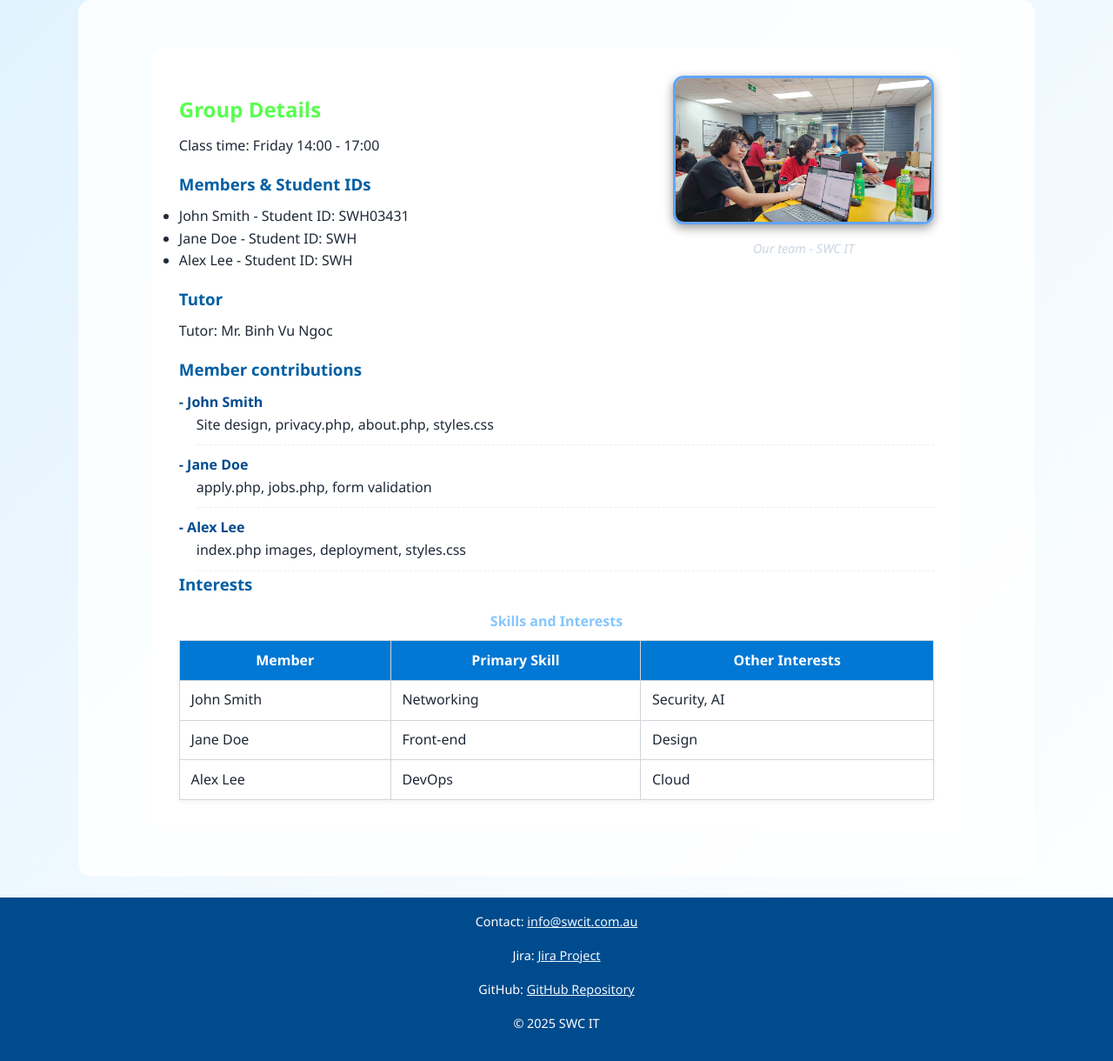
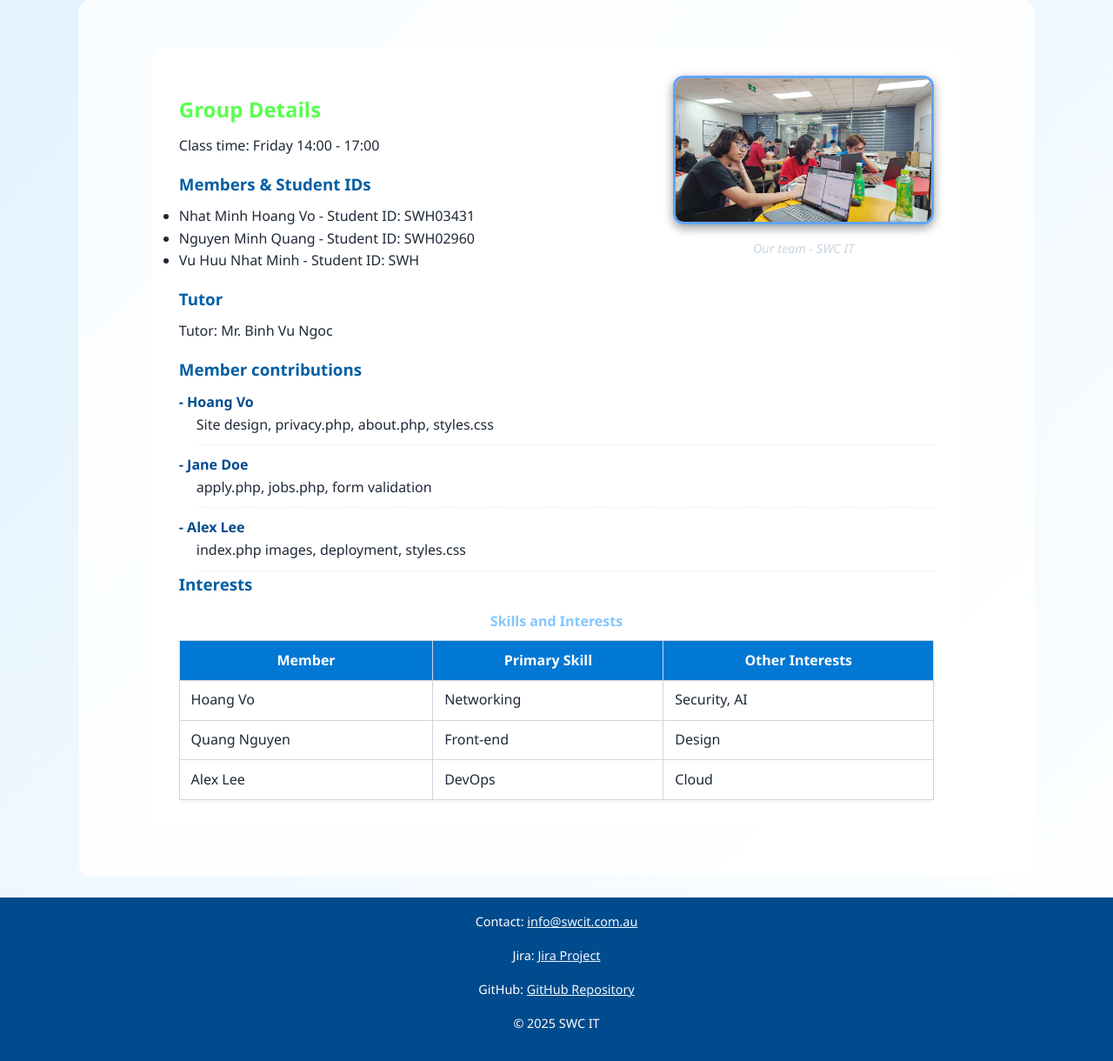
Before and after one commit to 106208088/project2, a PHP site: page /about.php in a window 1280 px wide. Shown: the part 159-1379 px from the top of the page at 87% size. Run offline with PHP 8.4, Linux system fonts and the light colour scheme.

Commit message:
about.php changes

```diff
--- a/about.php
+++ b/about.php
@@ -26,9 +26,9 @@ include_once 'header.inc';
 
       <h3>Members & Student IDs</h3>
       <ul class="nested">
-        <li>John Smith - Student ID: SWH03431</li>
-        <li>Jane Doe - Student ID: SWH</li>
-        <li>Alex Lee - Student ID: SWH</li>
+        <li>Nhat Minh Hoang Vo - Student ID: SWH03431</li>
+        <li>Nguyen Minh Quang - Student ID: SWH02960</li>
+        <li>Vu Huu Nhat Minh - Student ID: SWH</li>
       </ul>
 
       <h3>Tutor</h3>
@@ -36,7 +36,7 @@ include_once 'header.inc';
 
       <h3>Member contributions</h3>
       <dl class="list">
-        <dt>- John Smith</dt>
+        <dt>- Hoang Vo</dt>
         <dd>Site design, privacy.php, about.php, styles.css</dd>
         <dt>- Jane Doe</dt>
         <dd>apply.php, jobs.php, form validation</dd>
@@ -53,8 +53,8 @@ include_once 'header.inc';
           <tr><th>Member</th><th>Primary Skill</th><th>Other Interests</th></tr>
         </thead>
         <tbody>
-          <tr><td>John Smith</td><td>Networking</td><td>Security, AI</td></tr>
-          <tr><td>Jane Doe</td><td>Front-end</td><td>Design</td></tr>
+          <tr><td>Hoang Vo</td><td>Networking</td><td>Security, AI</td></tr>
+          <tr><td>Quang Nguyen</td><td>Front-end</td><td>Design</td></tr>
           <tr><td>Alex Lee</td><td>DevOps</td><td>Cloud</td></tr>
         </tbody>
       </table>
```
